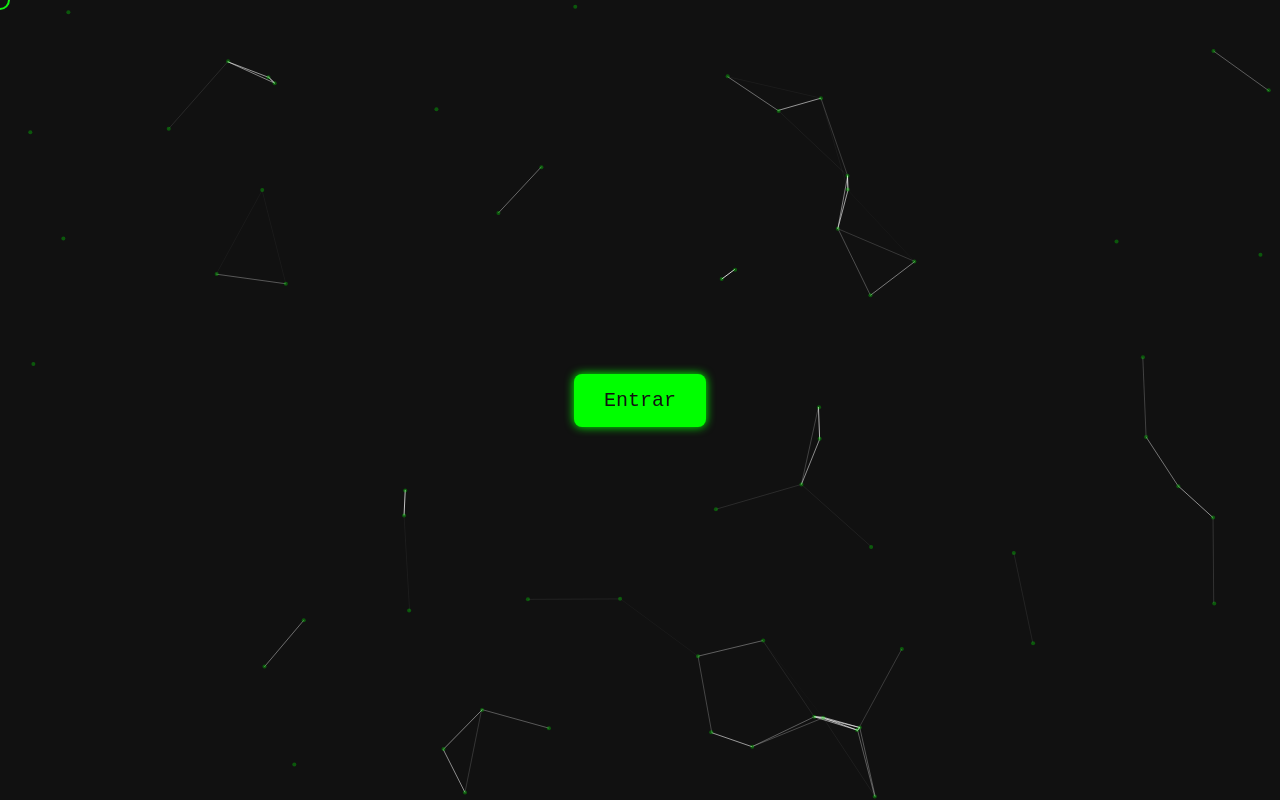
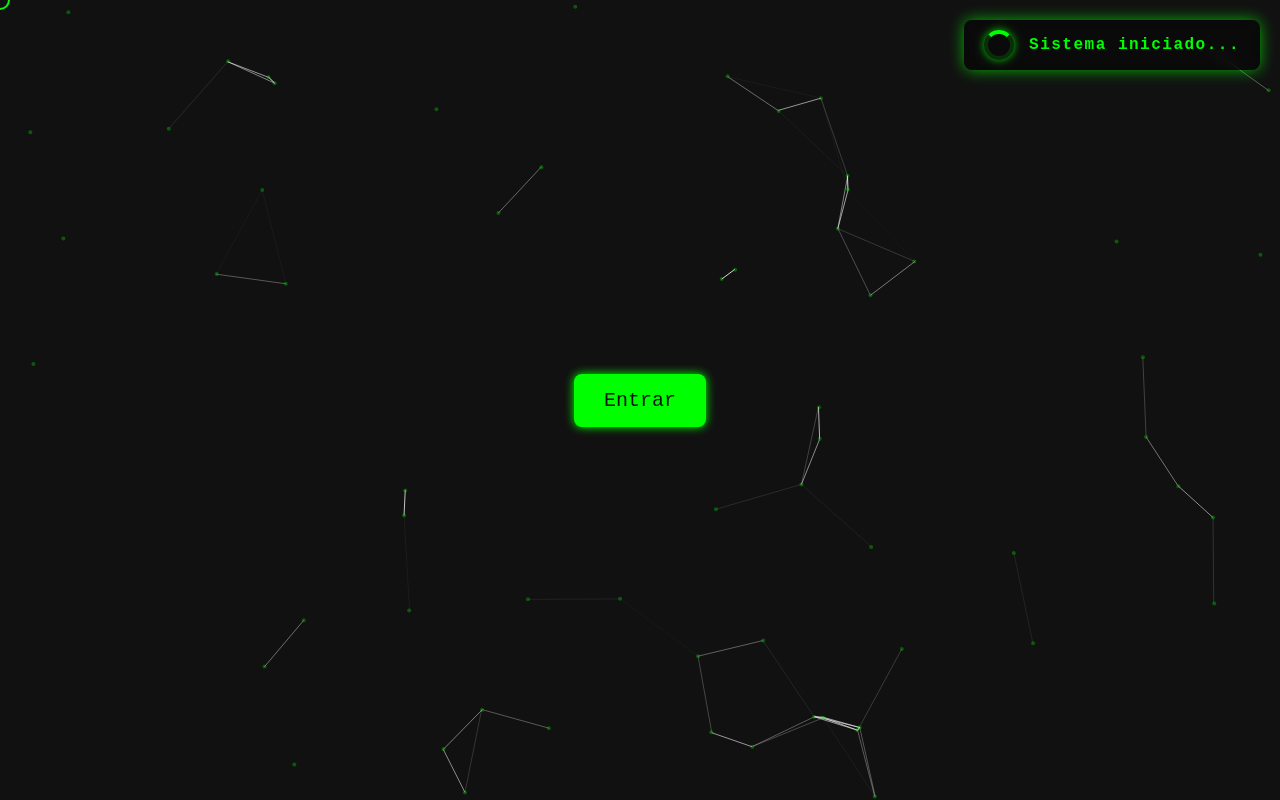
Before and after one commit to eolkazin/Portfolio-Lucas, a plain HTML site: page index.html in a window 1280 px wide. Drawn offline with nearby package versions, Linux system fonts and the light colour scheme.

Commit message:
feat: Redesign loading section for improved user experience
This commit redesigns the loading section to provide a better user experience:

- The loading section is now displayed in the top right corner of the screen.
- The loading animation and text are displayed side by side.
- Added background, padding, border-radius, box-shadow, backdrop-filter and a fade-in animation to the loading section.
- Adjusted the loader's appearance with a smaller size

```diff
--- a/style.css
+++ b/style.css
@@ -150,35 +150,48 @@ body {
 }
 
 #loadingSection {
-  display: none;
+  display: flex;
   position: fixed;
-  top: 50%;
-  left: 50%;
-  transform: translate(-50%, -50%);
-  flex-direction: column;
+  top: 20px; /* topo */
+  right: 20px; /* canto direito */
+  flex-direction: row; /* loader + texto lado a lado */
   align-items: center;
   color: #00ff00;
   font-family: "Courier New", monospace;
-  font-size: 18px;
-  z-index: 15;
+  font-size: 16px;
+  font-weight: 700;
+  letter-spacing: 1.5px;
+  z-index: 9999;
+  background: rgba(0, 0, 0, 0.4);
+  padding: 10px 20px;
+  border-radius: 8px;
+  box-shadow: 0 0 15px #00ff00aa;
+  backdrop-filter: blur(6px);
+  user-select: none;
+  animation: fadeInLoadingTopRight 0.7s ease forwards;
+  gap: 15px;
 }
 
 .loader {
-  border: 4px solid #111;
+  border: 4px solid rgba(0, 255, 0, 0.15);
   border-top: 4px solid #00ff00;
   border-radius: 50%;
-  width: 40px;
-  height: 40px;
+  width: 30px;
+  height: 30px;
   animation: spin 1s linear infinite;
-  margin-bottom: 10px;
+  box-shadow: 0 0 8px #00ff00cc;
+  margin: 0; /* tira margem inferior */
 }
 
-@keyframes spin {
-  0% {
-    transform: rotate(0deg);
+/* Animação nova só mudando o translate pra top-right */
+@keyframes fadeInLoadingTopRight {
+  from {
+    opacity: 0;
+    transform: translate(20px, -20px);
   }
-  100% {
-    transform: rotate(360deg);
+  to {
+    opacity: 1;
+    transform: translate(0, 0);
   }
 }
 
```
